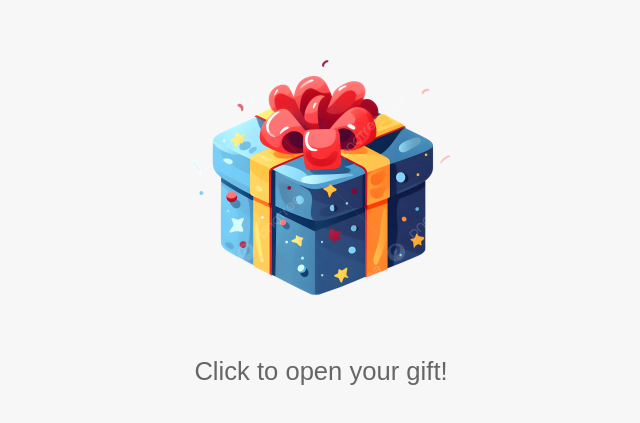
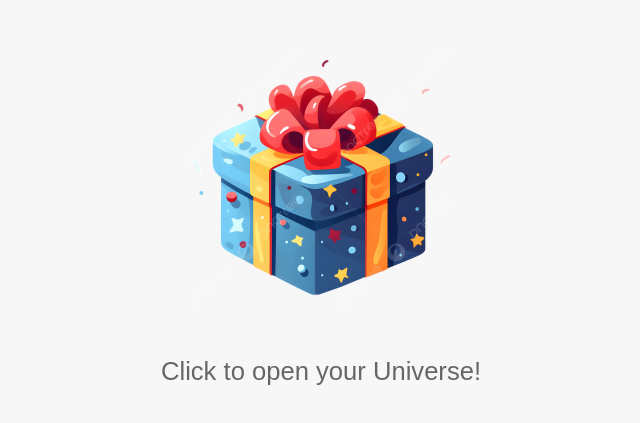
Before and after one commit to Kritjomza/HBDFan67, a plain HTML site: page index1.html in a window 1280 px wide. Shown: the part 181-604 px from the top of the page, without its empty margins (319-959 px from the left). Drawn offline with Linux system fonts and the light colour scheme.

Commit message:
Update index1.html

```diff
--- a/index1.html
+++ b/index1.html
@@ -10,7 +10,7 @@
     <div class="container">
         <div class="gift-box" id="giftBox" onclick="openGift()">
             <img src="/image/box1.png" alt="Gift Box">
-            <p>Click to open your gift!</p>
+            <p>Click to open your Universe!</p>
         </div>
     </div>
     <audio id="music" src="music/song.mp3" autoplay loop muted></audio>
```
